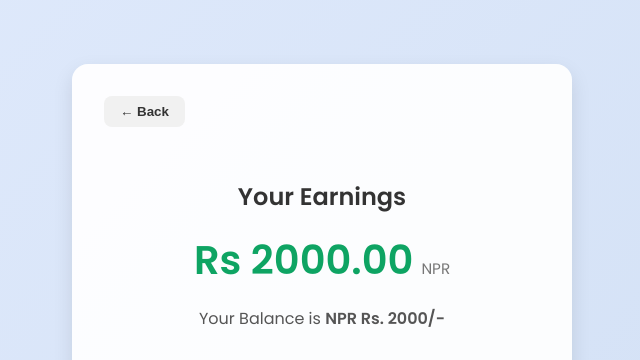
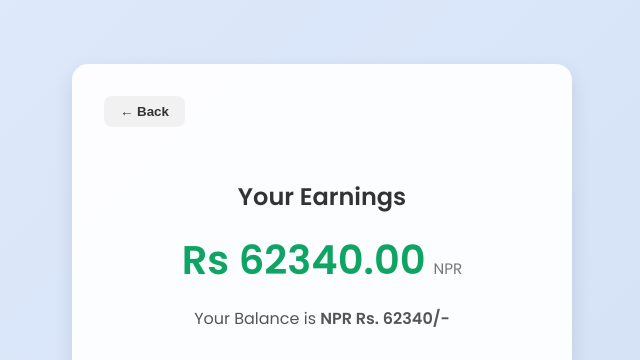
Before and after one commit to nepjob/Esewa, a plain HTML site: page dollor.html in a window 1280 px wide. Shown: the top 360 px of the page, without its empty margins (318-958 px from the left). Drawn offline with Linux system fonts and the light colour scheme.

Commit message:
Update dollor.html

```diff
--- a/dollor.html
+++ b/dollor.html
@@ -153,12 +153,12 @@
     <h2>Your Earnings</h2>
 
     <div class="balance-display">
-      <div class="usd">Rs 2000.00</div>
+      <div class="usd">Rs 62340.00</div>
       <small>NPR</small>
     </div>
 
     <div class="npr-balance">
-      Your Balance is <strong>NPR Rs. 2000/-</strong>
+      Your Balance is <strong>NPR Rs. 62340/-</strong>
     </div>
 
     <div class="withdraw-methods">
```
